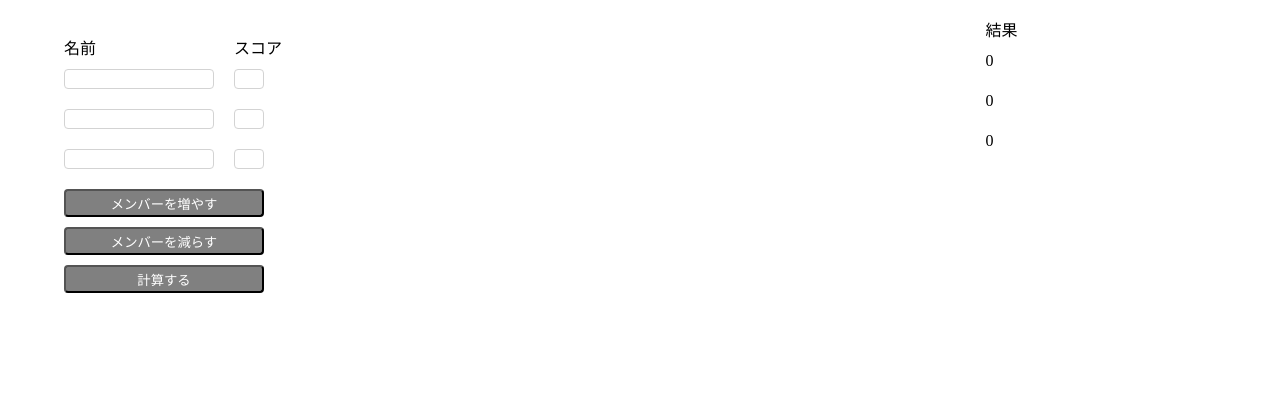
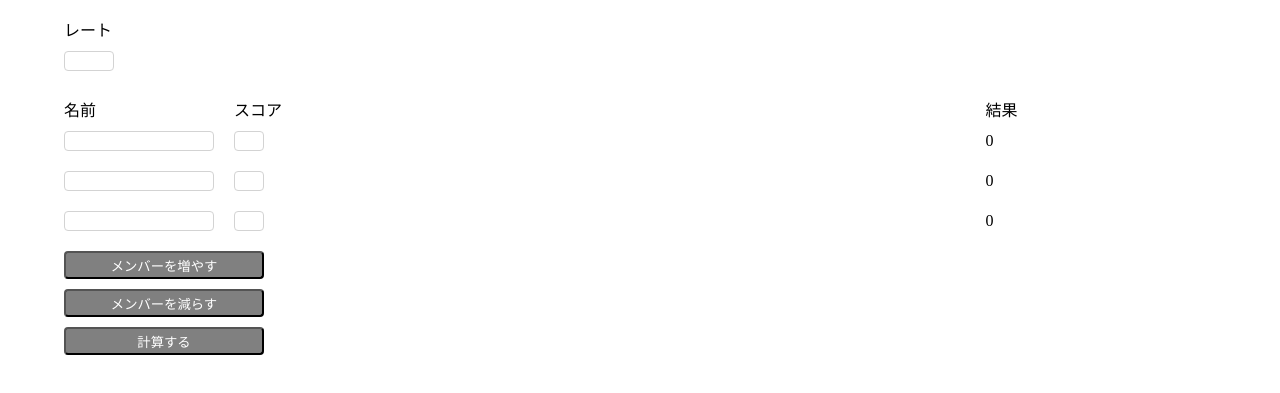
Before and after one commit to Maple0922/gamble, a plain HTML site: page index.html in a window 1280 px wide. Shown: the part 73-466 px from the top of the page. Drawn offline with Linux system fonts and the light colour scheme.

Commit message:
initial commit

```diff
--- a/index.html
+++ b/index.html
@@ -16,8 +16,9 @@
     <main>
       <div class="container">
         <div class="left">
-          <div class="rate-container">
-            <input type="number" class="rate">
+          <div id="rate">
+            <p class="rate-head">レート</p>
+            <input type="number" class="rate-value">
           </div>
           <div id="input">
             <div class="title">
--- a/js/script.js
+++ b/js/script.js
@@ -1,4 +1,5 @@
 $(function(){
+
   $('#increase').click(function(){
     let newItem = document.createElement('div');
     newItem.classList.add('item');
@@ -41,7 +42,8 @@ $(function(){
       scoreValue[i] = scoreHtml[i].value;
       let scoreMoney = [];
       let scoreEach = [];
-      scoreMoney[i] = (scoreValue[i] - scoreAve)*200;
+      let rate = $('.rate-value').value;
+      scoreMoney[i] = (scoreValue[i] - scoreAve)*rate;
       scoreWrapper = document.getElementById('result-container');
       scoreEach[i] = scoreWrapper.children[i];
       scoreEach[i].innerHTML = parseInt(scoreMoney[i]);
--- a/sass/style.scss
+++ b/sass/style.scss
@@ -12,6 +12,15 @@ header {
   margin: 20px auto;
   .left {
     width: 70%;
+    #rate {
+      height: 80px;
+      input {
+        border: 1px solid lightgray;
+        margin: 10px 0;
+        width: 50px;
+        border-radius: 4px;
+      }
+    }
     #input {
       margin-bottom: 10px;
       .title {
@@ -55,6 +64,7 @@ header {
   }
   .right {
     width: 20%;
+    margin-top: 80px;
     .result {
       #result-container {
         p {
```
Also changed, not shown: css/style.css.
